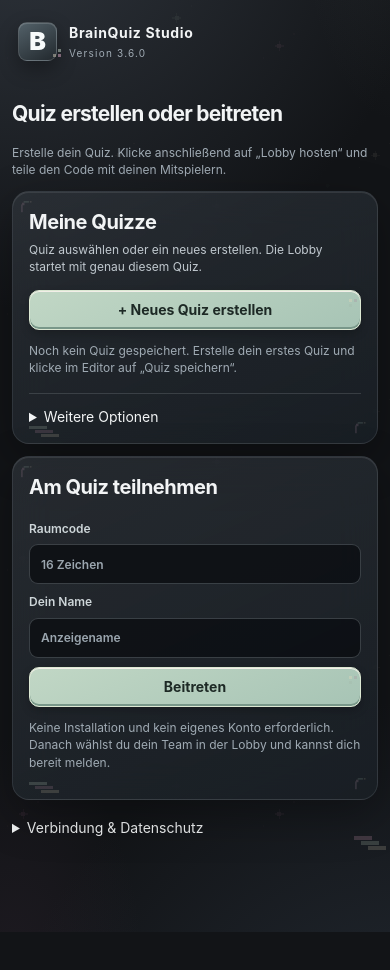
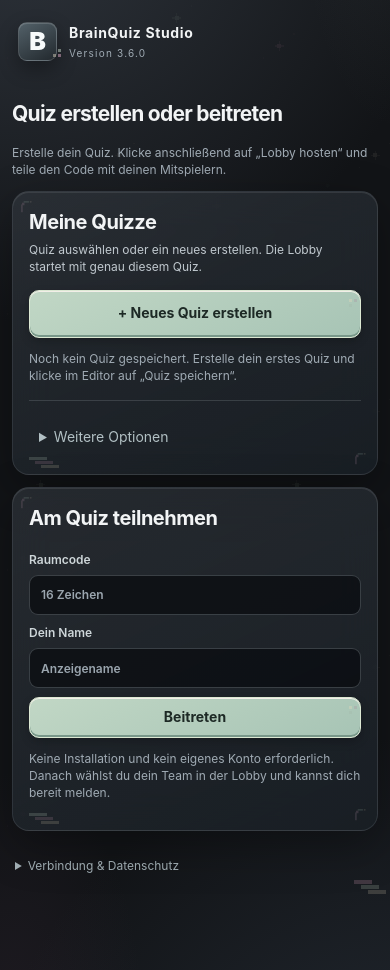
Before and after one commit to bobxdd/Quiz, a website with bundled scripts: page docs/index.html in a window 390 px wide. Before the commit the page ends 932 px from the top, so only its background shows below. Built offline with nearby package versions, Linux system fonts and the light colour scheme.

Commit message:
Include host-flow responsive CSS and bump offline cache 3.7.0 (docs/index.html)

```diff
--- a/docs/index.html
+++ b/docs/index.html
@@ -1 +1 @@
-<!doctype html><html lang="de"><head><meta charset="utf-8"><meta name="viewport" content="width=device-width,initial-scale=1"><meta name="theme-color" content="#15171b"><meta name="description" content="BrainQuiz Studio · Quiz erstellen, bearbeiten und live anzeigen"><title>BrainQuiz Studio</title><link rel="stylesheet" href="./style.css"><link rel="stylesheet" href="./pixel-theme.css"><link rel="stylesheet" href="./characters.css"><link rel="stylesheet" href="./session-ui.css"><link rel="stylesheet" href="./map-ui.css"><link rel="stylesheet" href="./lobby-ui.css"><link rel="stylesheet" href="./editor-categories.css"><link rel="stylesheet" href="./editor-31.css"><link rel="stylesheet" href="./board-workspace.css"><link rel="stylesheet" href="./actor-motion.css"><link rel="stylesheet" href="./map-dagger-animation.css"><link rel="manifest" href="./manifest.webmanifest"><link rel="icon" href="./icon.svg" type="image/svg+xml"><script type="module" src="./app.mjs"></script></head><body><div id="app"><main class="loading"><h1>BrainQuiz Studio</h1><p>Wird geladen …</p></main></div><div id="toaster" role="status" aria-live="polite"></div></body></html>
+<!doctype html><html lang="de"><head><meta charset="utf-8"><meta name="viewport" content="width=device-width,initial-scale=1"><meta name="theme-color" content="#15171b"><meta name="description" content="BrainQuiz Studio · Quiz erstellen, bearbeiten und live anzeigen"><title>BrainQuiz Studio</title><link rel="stylesheet" href="./style.css"><link rel="stylesheet" href="./pixel-theme.css"><link rel="stylesheet" href="./characters.css"><link rel="stylesheet" href="./session-ui.css"><link rel="stylesheet" href="./map-ui.css"><link rel="stylesheet" href="./lobby-ui.css"><link rel="stylesheet" href="./editor-categories.css"><link rel="stylesheet" href="./editor-31.css"><link rel="stylesheet" href="./board-workspace.css"><link rel="stylesheet" href="./actor-motion.css"><link rel="stylesheet" href="./map-dagger-animation.css"><link rel="stylesheet" href="./host-flow.css"><link rel="manifest" href="./manifest.webmanifest"><link rel="icon" href="./icon.svg" type="image/svg+xml"><script type="module" src="./app.mjs"></script></head><body><div id="app"><main class="loading"><h1>BrainQuiz Studio</h1><p>Wird geladen …</p></main></div><div id="toaster" role="status" aria-live="polite"></div></body></html>
```
